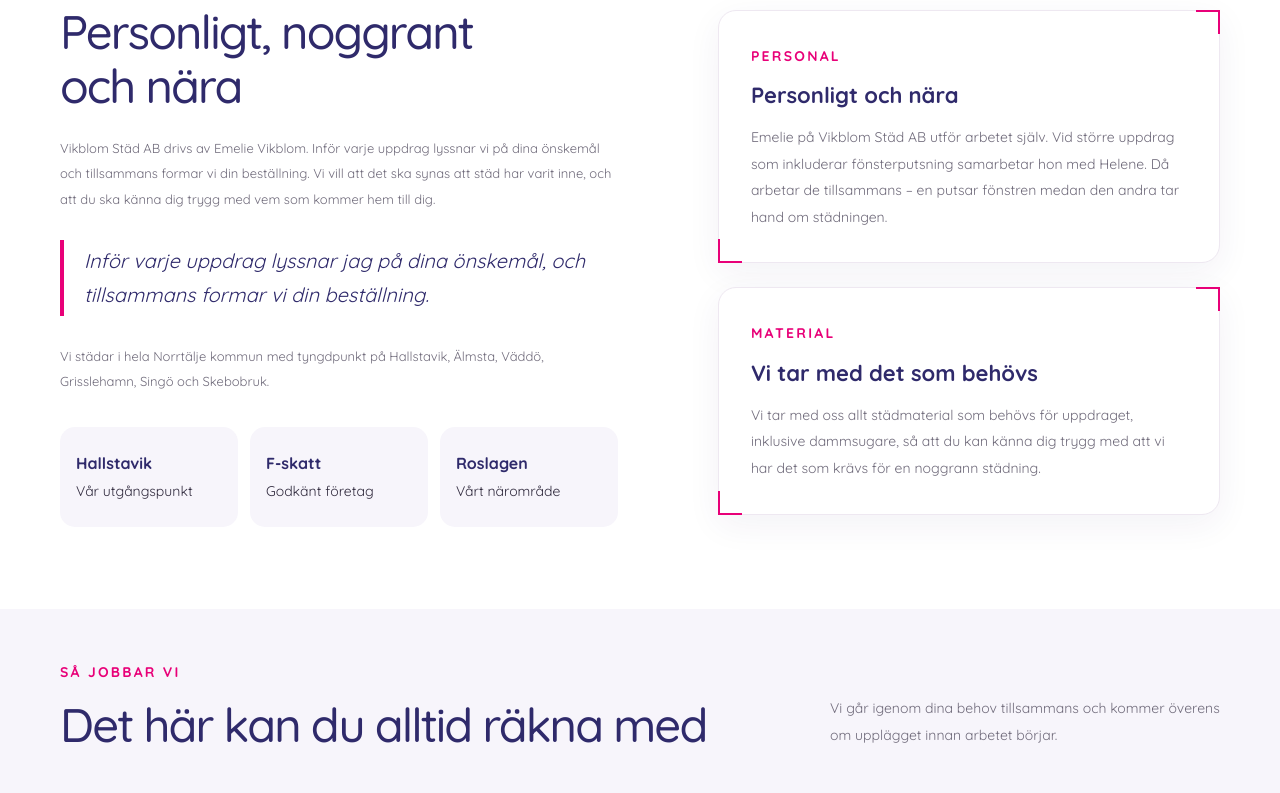
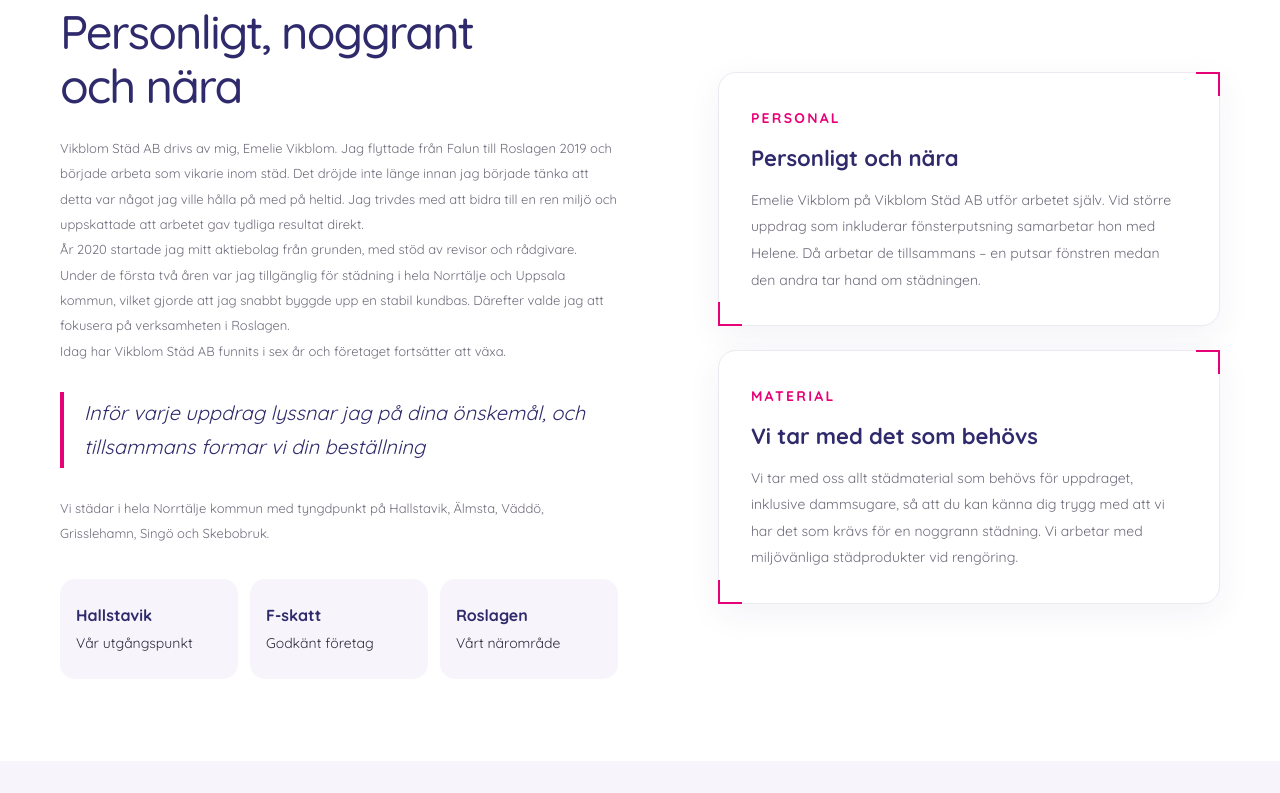
Before and after one commit to annkar73/vikblomsstad, a Next.js app: page /about in a window 1280 px wide. Shown: the part 1580-2373 px from the top of the page. Built offline with nearby package versions, Linux system fonts and the light colour scheme.

Commit message:
update about

```diff
--- a/app/about/page.tsx
+++ b/app/about/page.tsx
@@ -86,15 +86,15 @@ export default function AboutPage() {
       <h2>Personligt, noggrant och nära</h2>
 
       <p>
-        Vikblom Städ AB drivs av Emelie Vikblom. Inför varje uppdrag
-        lyssnar vi på dina önskemål och tillsammans formar vi din
-        beställning. Vi vill att det ska synas att städ har varit inne,
-        och att du ska känna dig trygg med vem som kommer hem till dig.
+        Vikblom Städ AB drivs av mig, Emelie Vikblom. Jag flyttade från Falun till Roslagen 2019 och började arbeta som vikarie inom städ. Det dröjde inte länge innan jag började tänka att detta var något jag ville hålla på med på heltid. Jag trivdes med att bidra till en ren miljö och uppskattade att arbetet gav tydliga resultat direkt.
       </p>
+      <p>År 2020 startade jag mitt aktiebolag från grunden, med stöd av revisor och rådgivare.</p>
+      <p>Under de första två åren var jag tillgänglig för städning i hela Norrtälje och Uppsala kommun, vilket gjorde att jag snabbt byggde upp en stabil kundbas. Därefter valde jag att fokusera på verksamheten i Roslagen.</p>
+      <p>Idag har Vikblom Städ AB funnits i sex år och företaget fortsätter att växa. </p>
 
       <blockquote className="about-quote">
         Inför varje uppdrag lyssnar jag på dina önskemål, och
-        tillsammans formar vi din beställning.
+        tillsammans formar vi din beställning
       </blockquote>
 
       <p>
@@ -127,7 +127,8 @@ export default function AboutPage() {
     <span className="eyebrow">PERSONAL</span>
     <h3>Personligt och nära</h3>
     <p>
-      Emelie på Vikblom Städ AB utför arbetet själv. Vid större uppdrag
+      Emelie Vikblom på Vikblom Städ AB
+      utför arbetet själv. Vid större uppdrag
       som inkluderar fönsterputsning samarbetar hon med Helene. Då
       arbetar de tillsammans – en putsar fönstren medan den andra
       tar hand om städningen.
@@ -140,7 +141,7 @@ export default function AboutPage() {
     <p>
       Vi tar med oss allt städmaterial som behövs för uppdraget,
       inklusive dammsugare, så att du kan känna dig trygg med att vi
-      har det som krävs för en noggrann städning.
+      har det som krävs för en noggrann städning. Vi arbetar med miljövänliga städprodukter vid rengöring.
     </p>
   </article>
 </div>
@@ -224,7 +225,7 @@ export default function AboutPage() {
         <span className="eyebrow">PRIVATPERSONER</span>
         <h3>RUT-avdrag</h3>
         <p>
-          Som privatperson får du rutavdrag med högst 50 % av
+          Som privatperson får du RUT-avdrag med högst 50 % av
           arbetskostnaden. Vi gör avdraget på fakturan.
         </p>
       </article>
@@ -238,7 +239,7 @@ export default function AboutPage() {
           <div>
             <span className="eyebrow">HÄR FINNS VI</span>
             <h2>Vi städar i hela Norrtälje Kommun</h2>
-                        <p>
+            <p>
               Med Hallstavik som bas når vi snabbt orterna längs kusten. Bor du någon annanstans i kommunen? Hör av dig, så löser vi det oftast ändå.
             </p>
 
```
